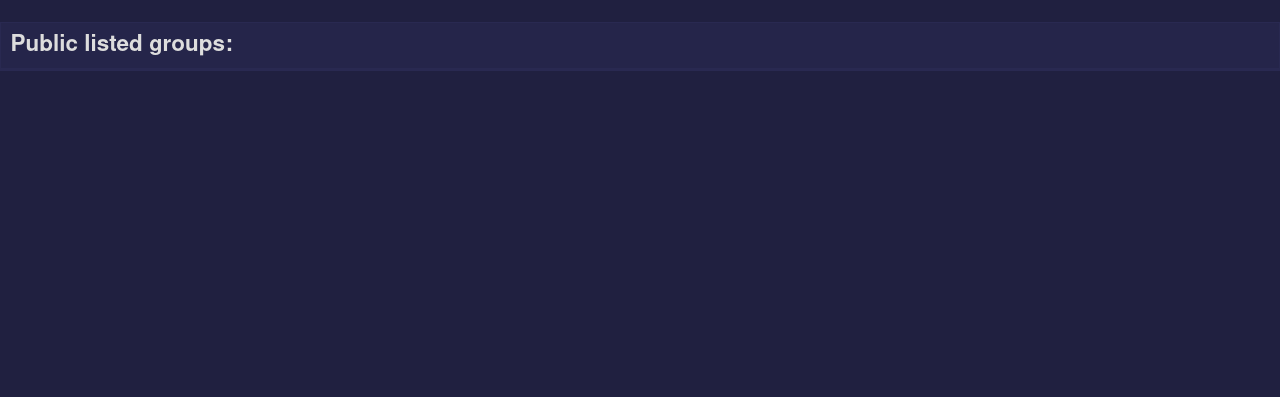
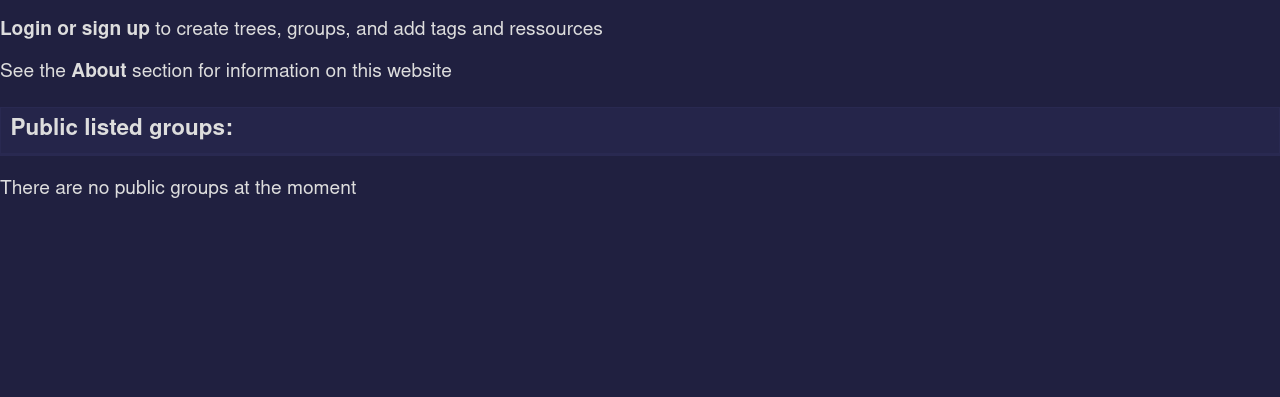
Before and after one commit to vlaya8/tagforest, a Django app: page /groups/ in a window 1280 px wide. Shown: the part 83-480 px from the top of the page. Run offline with Django 3.2, Linux system fonts and the light colour scheme; style sheets or scripts are compiled from the project's sources; parts of the project's set-up code (start-up, migrations or seed data) failed here and were passed over.

Commit message:
Update the index page for non logged in users

```diff
--- a/tags/templates/tags/about.html
+++ b/tags/templates/tags/about.html
@@ -27,6 +27,12 @@
       <li>should be as easy as possible to understand</li>
     </ul>
 </ul>
+
+<h2>Usage Example</h2>
+
+<p>
+  Here is an example of a tree containing music: <a href="https://www.tagforest.fr/group/vlaya/tree/3/view/" class="buttonLink" >Music Tree</a>
+</p>
 
 <h2>Accessibility, Privacy, Security, Content</h2>
 
--- a/tags/templates/tags/view_groups.html
+++ b/tags/templates/tags/view_groups.html
@@ -18,13 +18,26 @@
 	{% include "tags/blocks/group_block.html" %}
     {% endfor %}
     </ul>
+  {% else %}
+    <p>
+      <a href="{% url 'tags:login' %}?next={% url 'tags:index' %}" >Login or sign up</a> to create trees, groups, and add tags and ressources
+    </p>
+    <p>
+      See the <a href="{% url 'tags:about' %}" >About</a> section for information on this website
+    </p>
   {% endif %}
 
   <h3>Public listed groups:</h3>
   <ul class="groupList" >
-  {% for group, single_member, has_admin_permission in listed_groups %}
-      {% include "tags/blocks/group_block.html" %}
-  {% endfor %}
+  {% if listed_groups %}
+    {% for group, single_member, has_admin_permission in listed_groups %}
+	{% include "tags/blocks/group_block.html" %}
+    {% endfor %}
+  {% else %}
+    <p>
+      There are no public groups at the moment
+    </p>
+  {% endif %}
   </ul>
 
   {% if logged_in %}
```
